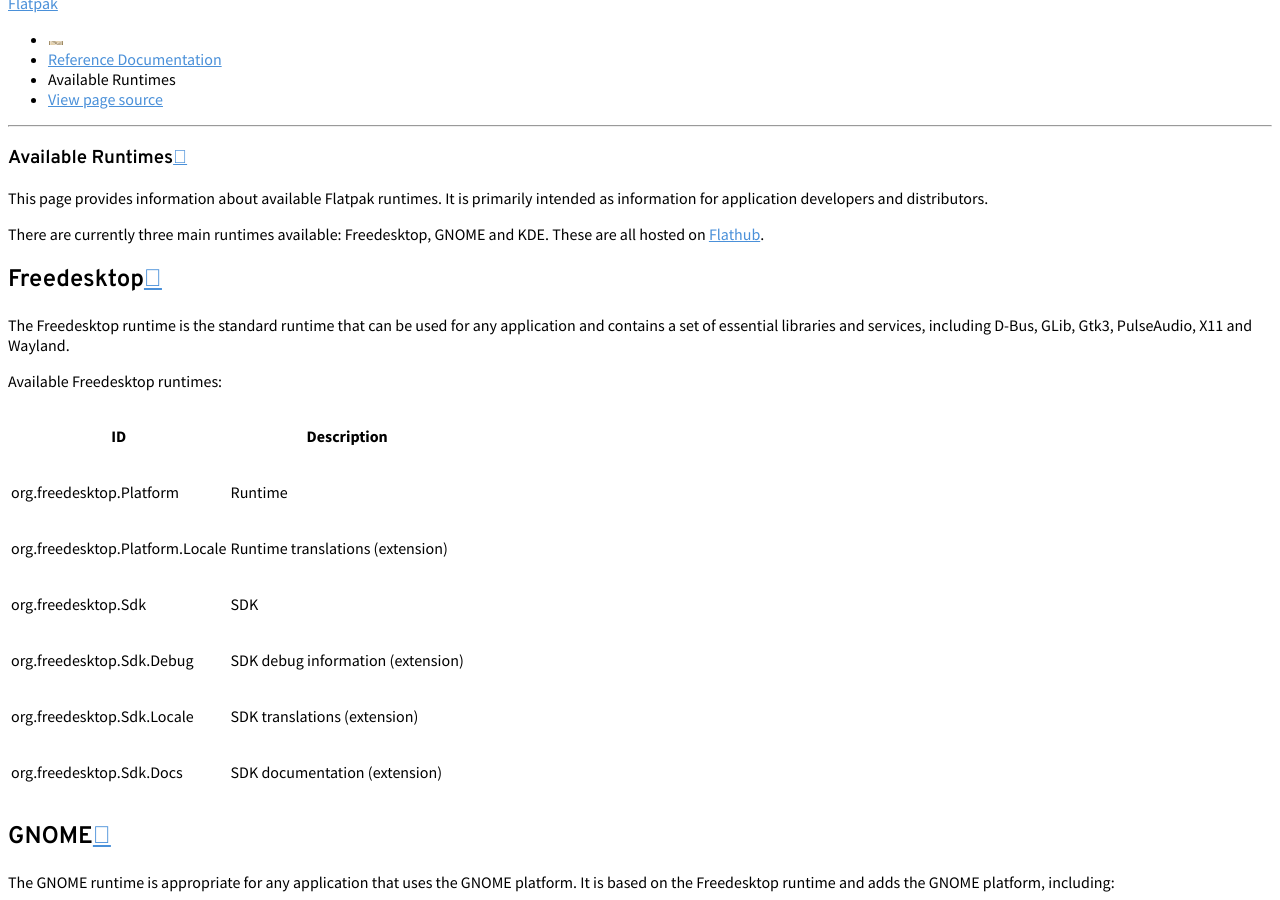
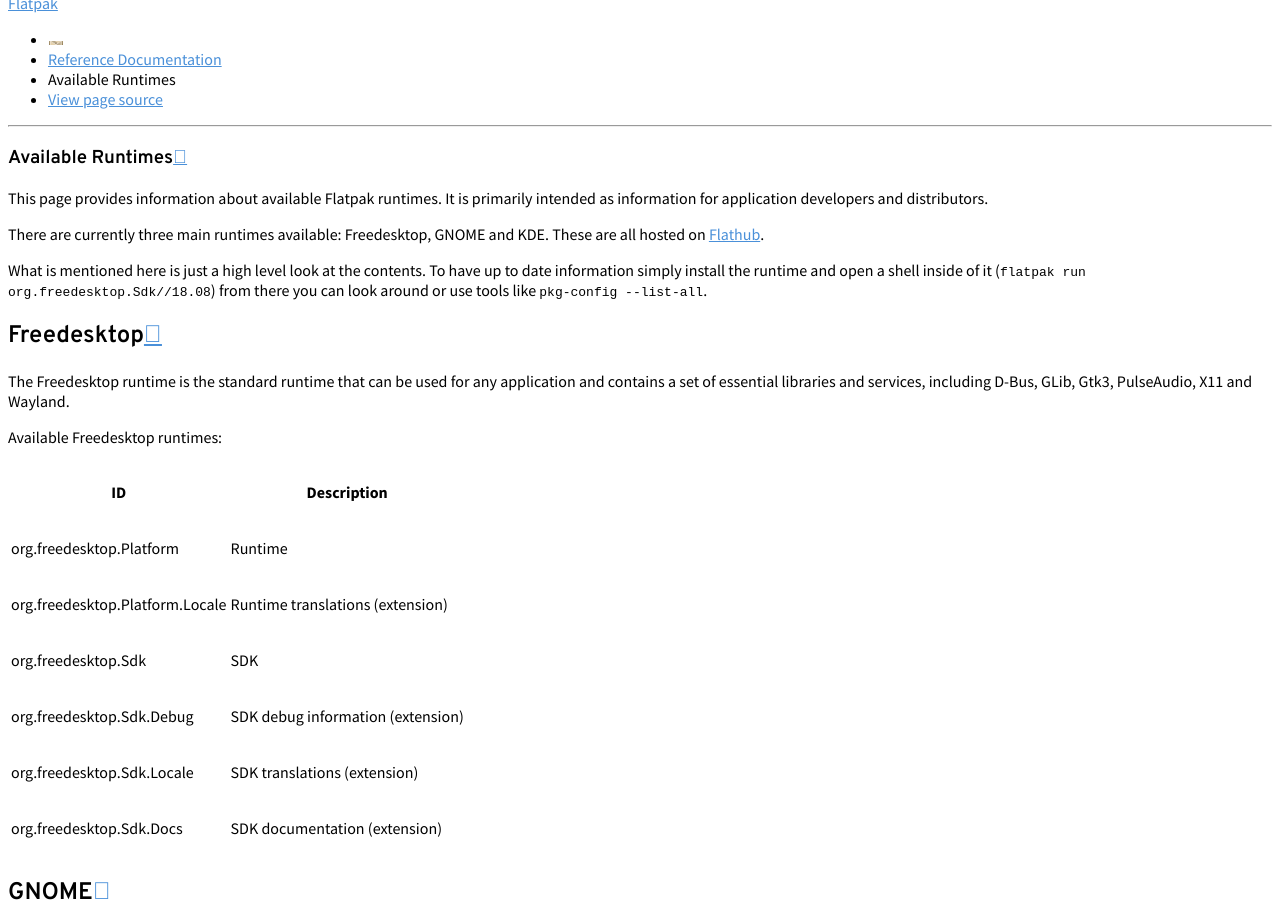
Before and after one commit to flatpak/flatpak-docs, a Sphinx documentation site: the page built from docs/available-runtimes.rst, in a window 1280 px wide and 900 px high, scrolled down 453 px. Built offline with Sphinx 7.4.7 and the Read the Docs theme 2.0.0, drawn with Linux system fonts in a browser that asks for light colours.

Commit message:
Add hint about runtime contents

```diff
--- a/docs/available-runtimes.rst
+++ b/docs/available-runtimes.rst
@@ -6,6 +6,11 @@ primarily intended as information for application developers and distributors.
 
 There are currently three main runtimes available: Freedesktop, GNOME and
 KDE. These are all hosted on `Flathub <https://flathub.org/>`_.
+
+What is mentioned here is just a high level look at the contents. To have up
+to date information simply install the runtime and open a shell inside of it
+(``flatpak run org.freedesktop.Sdk//18.08``) from there you can look around or use tools like
+``pkg-config --list-all``.
 
 Freedesktop
 -----------
```
